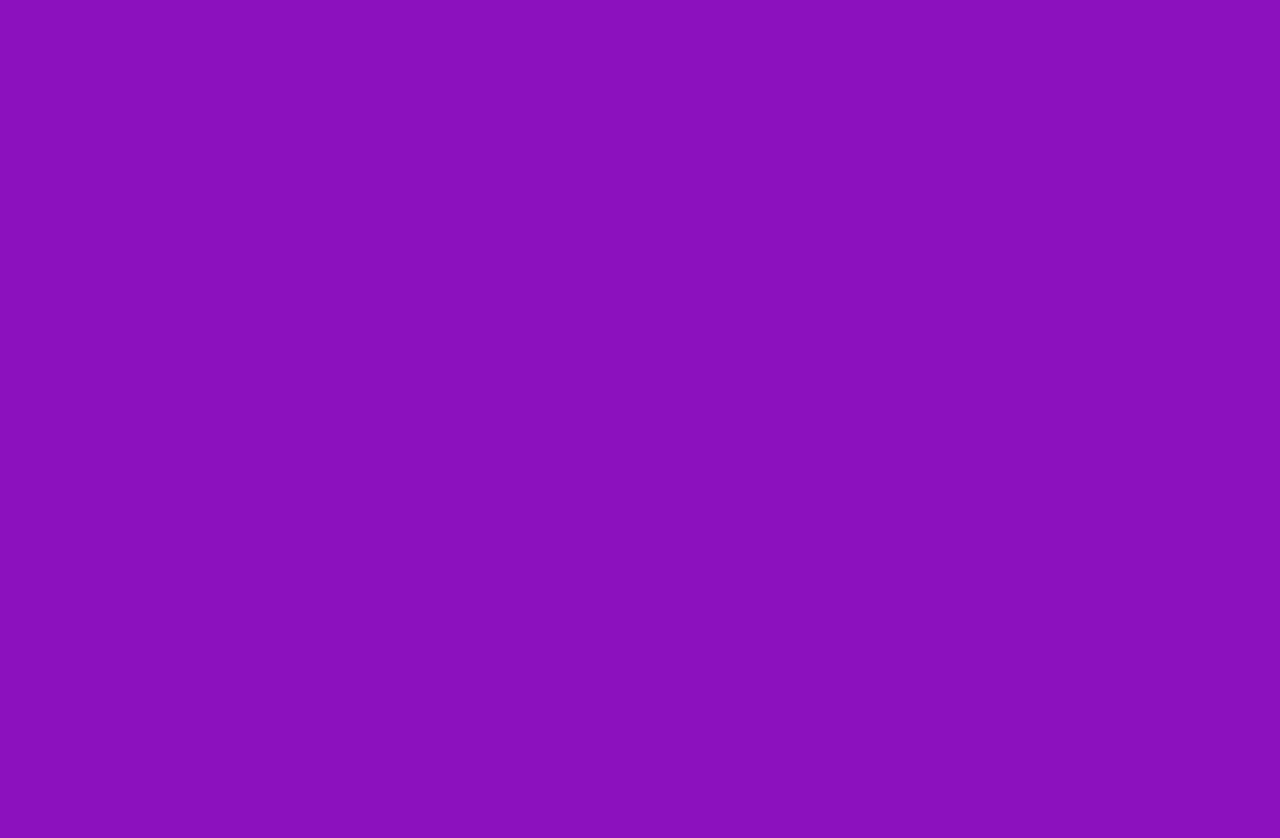
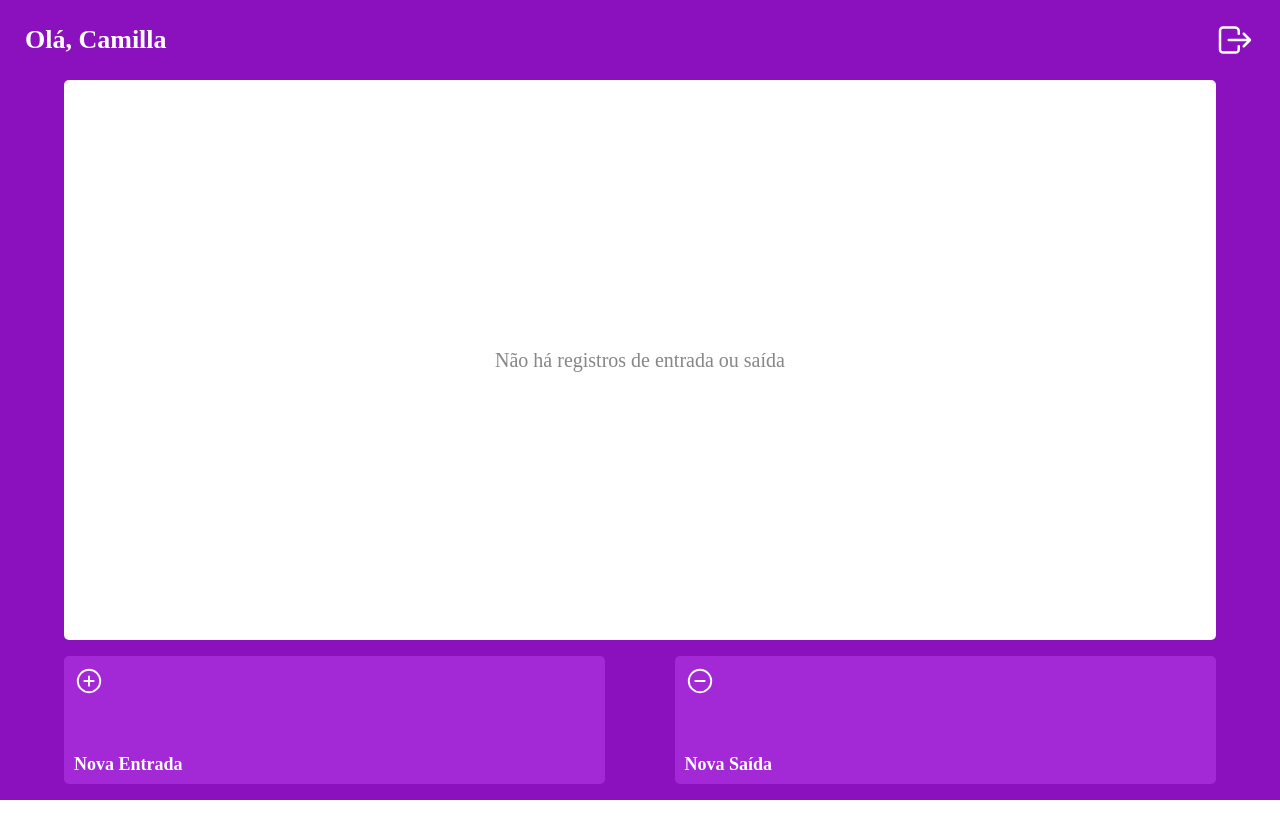
Before and after one commit to c-giacometti/projeto13-mywallet-front, a React app: page /inicio in a window 1280 px wide. After the commit the page ends 800 px from the top, so only its background shows below. Built offline with nearby package versions, Linux system fonts and the light colour scheme.

Commit message:
pagina inicial

```diff
--- a/public/index.html
+++ b/public/index.html
@@ -8,5 +8,7 @@
   <body>
     <noscript>You need to enable JavaScript to run this app.</noscript>
     <div class="root"> </div>
+    <script type="module" src="https://unpkg.com/ionicons@5.5.2/dist/ionicons/ionicons.esm.js"></script>
+    <script nomodule src="https://unpkg.com/ionicons@5.5.2/dist/ionicons/ionicons.js"></script>
   </body>
 </html>
--- a/src/pages/cadastro.js
+++ b/src/pages/cadastro.js
@@ -69,7 +69,7 @@ export default function CadastroUsuario(){
 }
 
 const Container = styled.div `
-    min-height: 1000px;
+    height: 100vh;
     display: flex;
     flex-direction: column;
     justify-content: center;
--- a/src/pages/login.js
+++ b/src/pages/login.js
@@ -63,7 +63,7 @@ export default function Login(){
 }
 
 const Container = styled.div `
-    min-height: 1000px;
+    height: 100vh;
     display: flex;
     flex-direction: column;
     justify-content: center;
--- /dev/null
+++ b/src/pages/main-page-items/records.js
@@ -0,0 +1,30 @@
+import styled from "styled-components";
+import axios from "axios";
+
+export default function Records(){
+
+    return (
+        <Container>
+            <span>Não há registros de entrada ou saída</span>
+        </Container>
+    );
+}
+
+const Container = styled.div `
+    height: 70%;
+    width: 90%;
+    background-color: white;
+    display: flex;
+    align-items: center;
+    justify-content: center;
+    border-radius: 5px;
+    font-size: 20px;
+    font-weight: 400;
+    color: #868686;
+
+    span {
+        width: 70%;
+        text-align: center;
+        line-height: 25px;
+    }
+`
--- /dev/null
+++ b/src/pages/main-page-items/register.js
@@ -0,0 +1,63 @@
+import styled from "styled-components";
+import { useNavigate } from 'react-router-dom';
+
+export default function Register(){
+
+    const entryText='Nova Entrada';
+    const entryIcon='add-circle-outline'
+    const exitText='Nova Saída'
+    const exitIcon='remove-circle-outline'
+
+    return (
+        <Container>
+            <RegisterButton icon={entryIcon} text={entryText} type={'entrada'} />
+            <RegisterButton icon={exitIcon} text={exitText} type={'saida'}/>
+        </Container>
+    );
+}
+
+function RegisterButton( {icon, text, type} ){
+
+    const navigate = useNavigate();
+
+    return (
+        <div onClick={() => navigate(`/${type}`)}>
+            <ion-icon name={icon}></ion-icon>
+            <span>{text}</span>
+        </div>
+    );
+
+}
+
+const Container = styled.div `
+    height: 20%;
+    width: 90%;
+    display: flex;
+    align-items: center;
+    justify-content: space-between;
+
+    div {
+        box-sizing: border-box;
+        height: 80%;
+        width: 47%;
+        background-color: #A328D6;
+        display: flex;
+        flex-direction: column;
+        justify-content: space-between;
+        font-size: 18px;
+        font-weight: 700;
+        line-height: 20px;
+        color: white;
+        border-radius: 5px;
+        padding: 10px;
+    }
+
+    span {
+        width: 50%;
+    }
+
+    ion-icon {
+        font-size: 30px;
+    }
+
+`
--- /dev/null
+++ b/src/pages/main-page-items/top.js
@@ -0,0 +1,31 @@
+import { useNavigate } from 'react-router-dom';
+import styled from 'styled-components';
+
+export default function Top( {text, appear} ){
+
+    const navigate = useNavigate();
+
+    return (
+        <Container>
+            <span>{text}</span>
+            <ion-icon appear={appear} name="log-out-outline" onClick={() => navigate('/')}></ion-icon>
+        </Container>
+    )
+}
+
+const Container = styled.div `
+    box-sizing: border-box;
+    height: 10%;
+    width: 100%;
+    display: flex;
+    align-items: center;
+    justify-content: space-between;
+    padding: 25px;
+    font-size: 26px;
+    font-weight: 700;
+    color: white;
+
+    ion-icon {
+        font-size: 40px;
+    }
+`
--- a/src/pages/telainicial.js
+++ b/src/pages/telainicial.js
@@ -1,23 +1,26 @@
 import { useState, useContext } from 'react';
-import { useNavigate } from 'react-router-dom';
 import styled from 'styled-components';
-import axios from 'axios';
+import Top from './main-page-items/top';
+import Records from './main-page-items/records';
+import Register from './main-page-items/register';
 
 export default function TelaInicial(){
+
+    const text = 'Olá, Camilla';
+
     return (
         <Container>
-            {/* <Top />
+            <Top text={text} appear={true} />
             <Records />
-            <Register /> */}
+            <Register />
         </Container>
     );
 }
 
 const Container = styled.div `
-    min-height: 1000px;
+    height: 100vh;
     display: flex;
     flex-direction: column;
-    justify-content: center;
     align-items: center;
     background-color: #8C11BE;
 `
```
